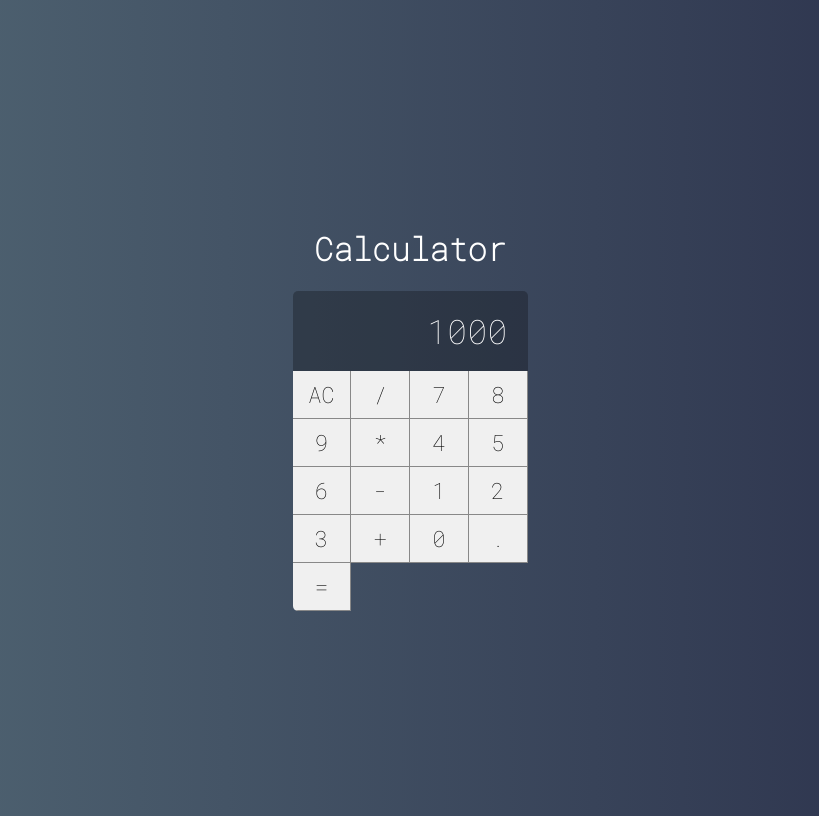
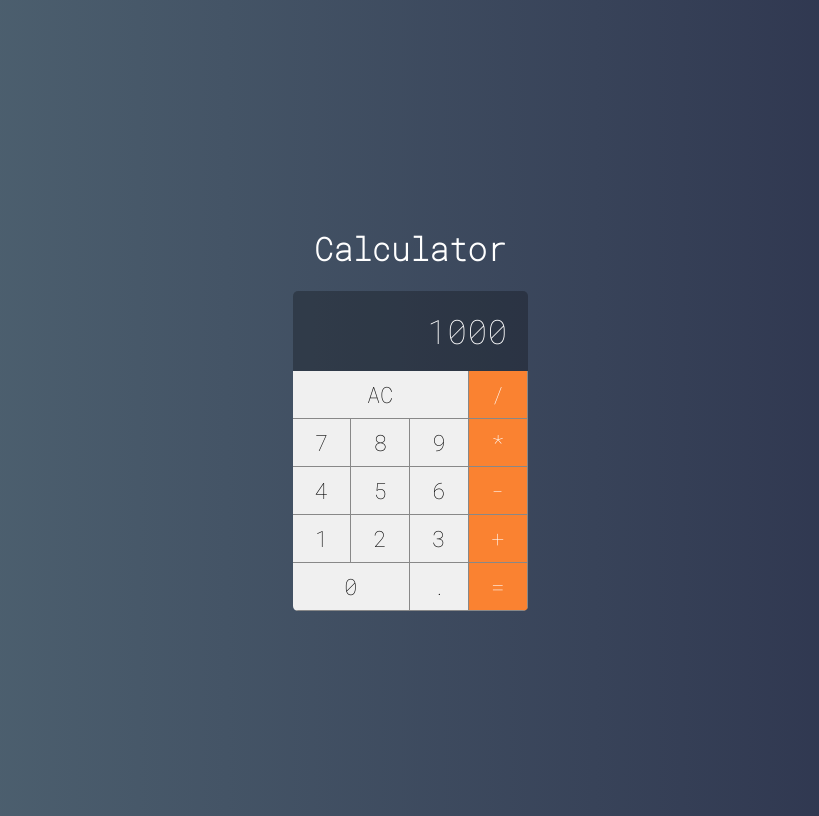
Before and after one commit to jorge-lba/reactRedux-cod3r, a React (Create React App) app in the folder 02_calculadora/02_calculadora/: page / in a window 1280 px wide. Shown: the whole page, without its empty margins (230-1049 px from the left). Built offline with nearby package versions, Linux system fonts and the light colour scheme.

Commit message:
Configurando botoes / Add funçoes

```diff
--- a/02_calculadora/02_calculadora/src/components/Button.css
+++ b/02_calculadora/02_calculadora/src/components/Button.css
@@ -11,3 +11,24 @@
     border-bottom: var( --border--button );
     outline: none;
 }
+
+.button:active {
+    background-color: #ccc;
+}
+
+.button.double {
+    grid-column: span 2;
+}
+
+.button.triple {
+    grid-column: span 3;
+}
+
+.button.operation {
+    background-color: #fa8231;
+    color: #fff;
+}
+
+.button.button.operation:active {
+    background-color: #fa8231cc;
+}
--- a/02_calculadora/02_calculadora/src/components/Button.jsx
+++ b/02_calculadora/02_calculadora/src/components/Button.jsx
@@ -2,4 +2,14 @@
 import './Button.css'
 
 export default props =>
-    <button className="button">{props.label}</button>
+    <button
+    onClick = { e => props.click && props.click( props.label ) }
+    className={
+        `
+        button
+        ${props.operation ? 'operation' : ''}
+        ${props.double ? 'double' : '' }
+        ${props.triple ? 'triple' : '' }
+    `}>
+        {props.label}
+    </button>
--- a/02_calculadora/02_calculadora/src/main/Calculator.jsx
+++ b/02_calculadora/02_calculadora/src/main/Calculator.jsx
@@ -5,27 +5,50 @@
 import Display from '../components/Display'
 
 export default class Calculator extends Component {
+
+    constructor( props ) {
+        super( props )
+
+        this.clearMemory = this.clearMemory.bind( this )
+        this.setOperation = this.setOperation.bind( this )
+        this.addDigit = this.addDigit.bind( this )
+
+    }
+
+    clearMemory() {
+        console.log( 'Limpar' )
+    }
+
+    setOperation( operation ) {
+        console.log( `Operação - ${operation}` )
+    }
+
+    addDigit( digit ){
+        console.log( `Digito - ${digit}` )
+    }
+
     render() {
+
         return(
             <div className="calculator">
                 <Display value={1000}/>
-                <Button label="AC" />
-                <Button label="/" />
-                <Button label="7" />
-                <Button label="8" />
-                <Button label="9" />
-                <Button label="*" />
-                <Button label="4" />
-                <Button label="5" />
-                <Button label="6" />
-                <Button label="-" />
-                <Button label="1" />
-                <Button label="2" />
-                <Button label="3" />
-                <Button label="+" />
-                <Button label="0" />
-                <Button label="." />
-                <Button label="=" />
+                <Button label="AC" click={this.clearMemory()} triple />
+                <Button label="/" click={this.setOperation} operation />
+                <Button label="7" click={this.addDigit} />
+                <Button label="8" click={this.addDigit} />
+                <Button label="9" click={this.addDigit} />
+                <Button label="*" click={this.setOperation} operation />
+                <Button label="4" click={this.addDigit} />
+                <Button label="5" click={this.addDigit} />
+                <Button label="6" click={this.addDigit} />
+                <Button label="-" click={this.setOperation} operation />
+                <Button label="1" click={this.addDigit} />
+                <Button label="2" click={this.addDigit} />
+                <Button label="3" click={this.addDigit} />
+                <Button label="+" click={this.setOperation} operation />
+                <Button label="0" click={this.addDigit} double />
+                <Button label="." click={this.addDigit} />
+                <Button label="=" click={this.setOperation} operation />
             </div>
         )
     }
```
